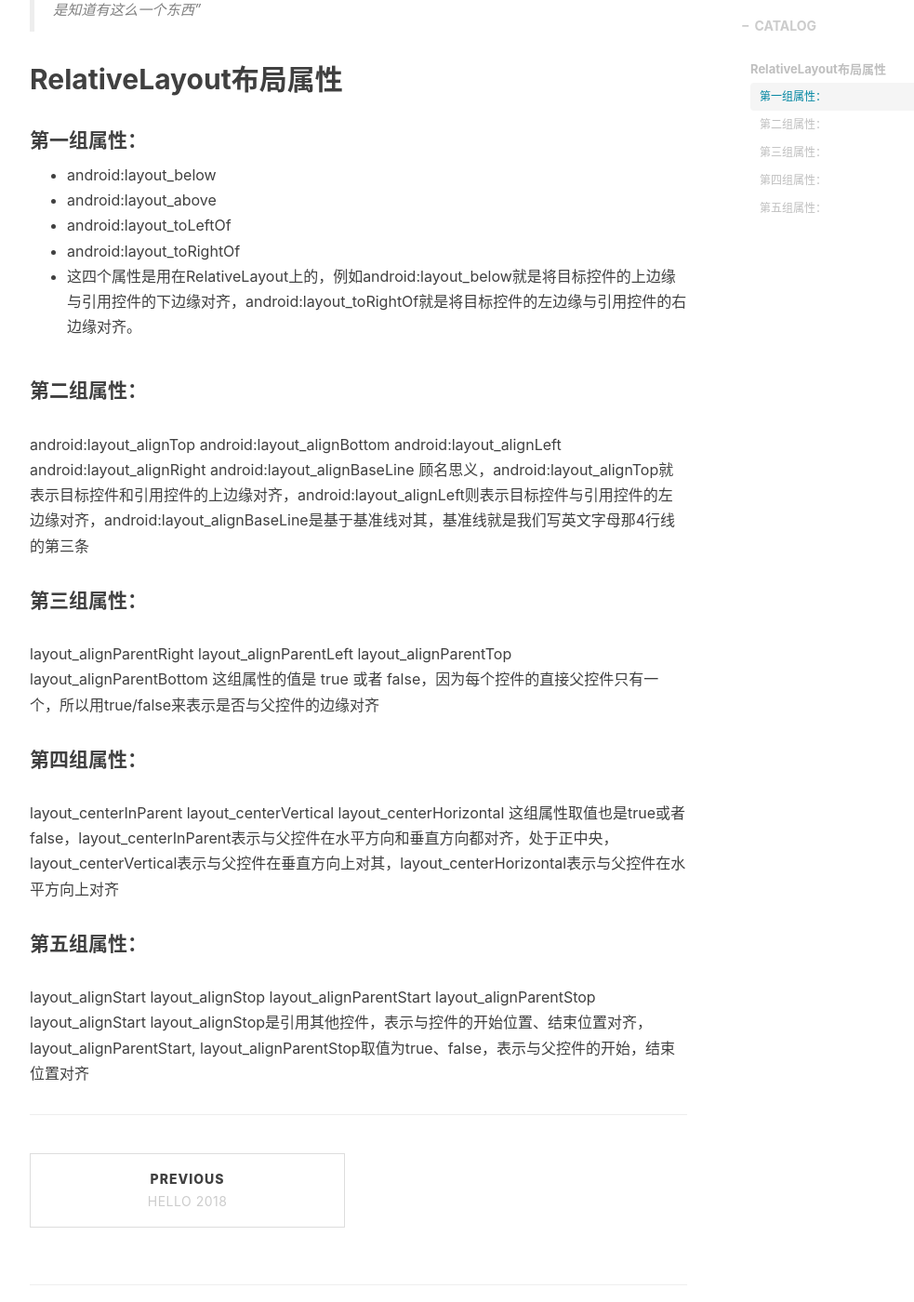
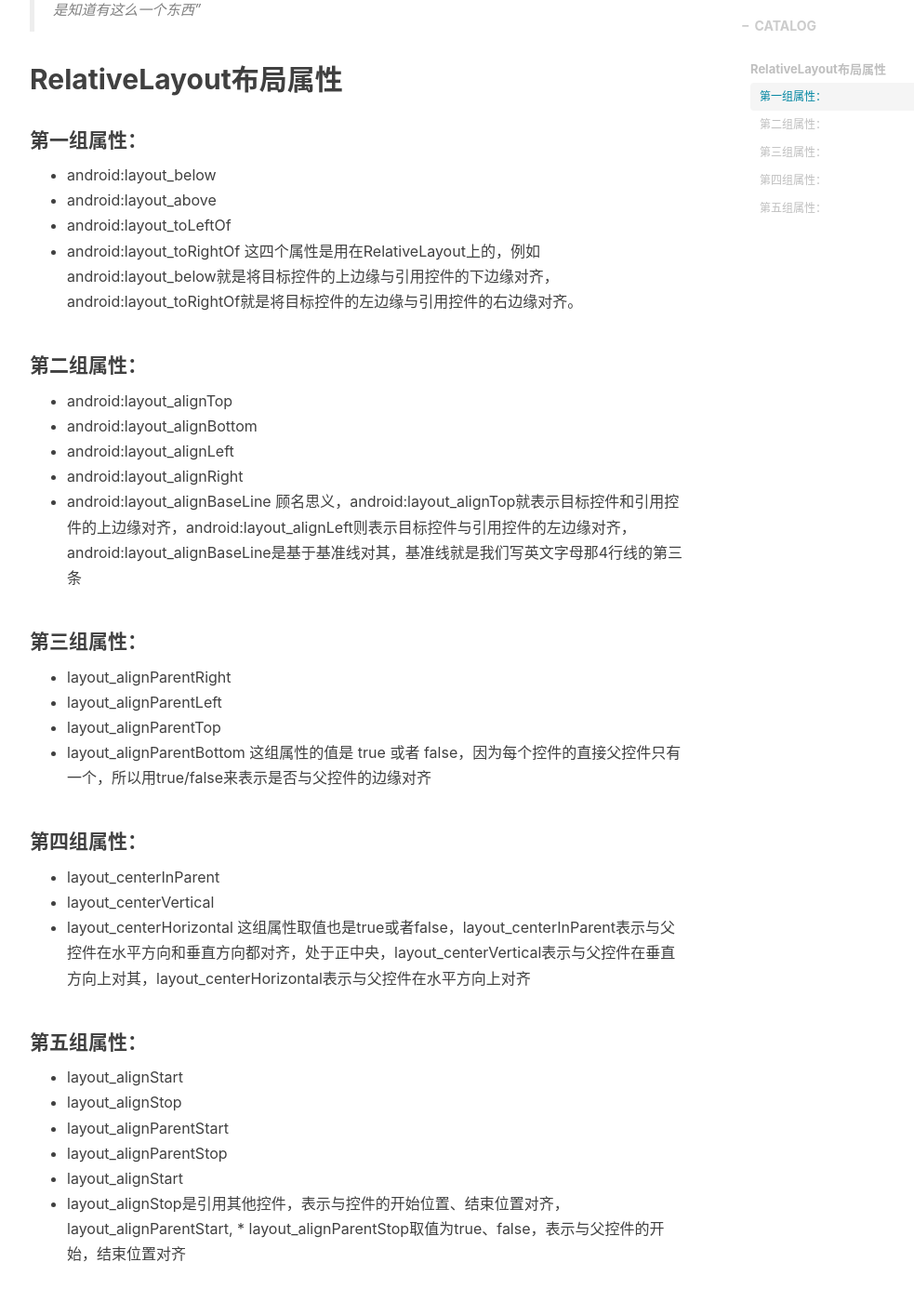
Before and after one commit to Lanxiaofan/Lanxiaofan.github.io, a Jekyll site: the page built from _posts/2019-1-16-RelativeLayout.markdown, in a window 1280 px wide and 1400 px high, scrolled down 678 px. Shown: the whole window at 93% size, without its empty margins (233-1216 px from the left). Built offline with Jekyll 4.4.1, drawn with Linux system fonts in a browser that asks for light colours; nearby versions of some CDN libraries; comment, search, counter and statistics services are not loaded.

Commit message:
Update 2019-1-16-RelativeLayout.markdown

```diff
--- a/_posts/2019-1-16-RelativeLayout.markdown
+++ b/_posts/2019-1-16-RelativeLayout.markdown
@@ -20,36 +20,36 @@ tags:
 * android:layout_above
 * android:layout_toLeftOf
 * android:layout_toRightOf
-* 这四个属性是用在RelativeLayout上的，例如android:layout_below就是将目标控件的上边缘与引用控件的下边缘对齐，android:layout_toRightOf就是将目标控件的左边缘与引用控件的右边缘对齐。
+这四个属性是用在RelativeLayout上的，例如android:layout_below就是将目标控件的上边缘与引用控件的下边缘对齐，android:layout_toRightOf就是将目标控件的左边缘与引用控件的右边缘对齐。
 
 #### 第二组属性：
-android:layout_alignTop
-android:layout_alignBottom
-android:layout_alignLeft
-android:layout_alignRight
-android:layout_alignBaseLine
+* android:layout_alignTop
+* android:layout_alignBottom
+* android:layout_alignLeft
+* android:layout_alignRight
+* android:layout_alignBaseLine
 顾名思义，android:layout_alignTop就表示目标控件和引用控件的上边缘对齐，android:layout_alignLeft则表示目标控件与引用控件的左边缘对齐，android:layout_alignBaseLine是基于基准线对其，基准线就是我们写英文字母那4行线的第三条
 
 #### 第三组属性：
-layout_alignParentRight
-layout_alignParentLeft
-layout_alignParentTop
-layout_alignParentBottom
+* layout_alignParentRight
+* layout_alignParentLeft
+* layout_alignParentTop
+* layout_alignParentBottom
 这组属性的值是 true 或者 false，因为每个控件的直接父控件只有一个，所以用true/false来表示是否与父控件的边缘对齐
 
 #### 第四组属性：
-layout_centerInParent
-layout_centerVertical
-layout_centerHorizontal
+* layout_centerInParent
+* layout_centerVertical
+* layout_centerHorizontal
 这组属性取值也是true或者false，layout_centerInParent表示与父控件在水平方向和垂直方向都对齐，处于正中央，layout_centerVertical表示与父控件在垂直方向上对其，layout_centerHorizontal表示与父控件在水平方向上对齐
 
 #### 第五组属性：
-layout_alignStart
-layout_alignStop
-layout_alignParentStart
-layout_alignParentStop
-layout_alignStart
-layout_alignStop是引用其他控件，表示与控件的开始位置、结束位置对齐，layout_alignParentStart, layout_alignParentStop取值为true、false，表示与父控件的开始，结束位置对齐
+* layout_alignStart
+* layout_alignStop
+* layout_alignParentStart
+* layout_alignParentStop
+* layout_alignStart
+* layout_alignStop是引用其他控件，表示与控件的开始位置、结束位置对齐，layout_alignParentStart, * layout_alignParentStop取值为true、false，表示与父控件的开始，结束位置对齐
 
 
 
```
